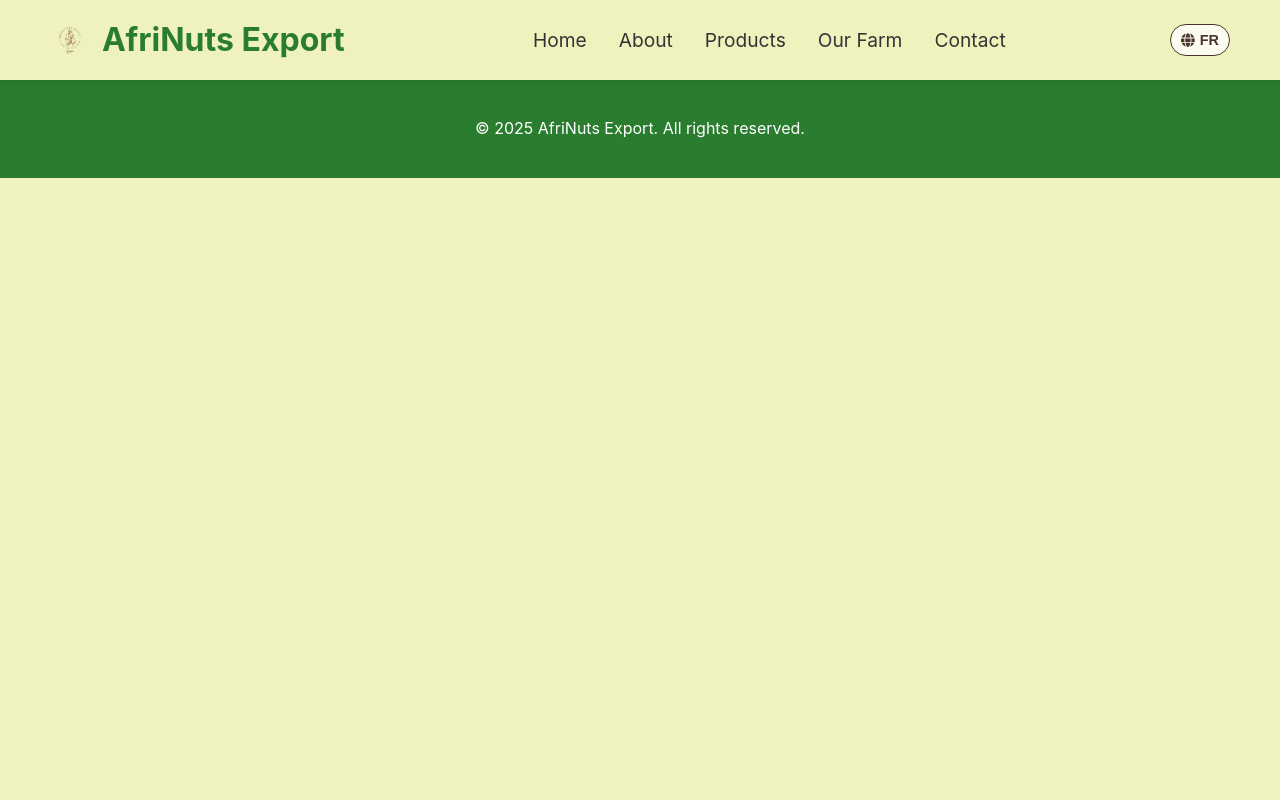
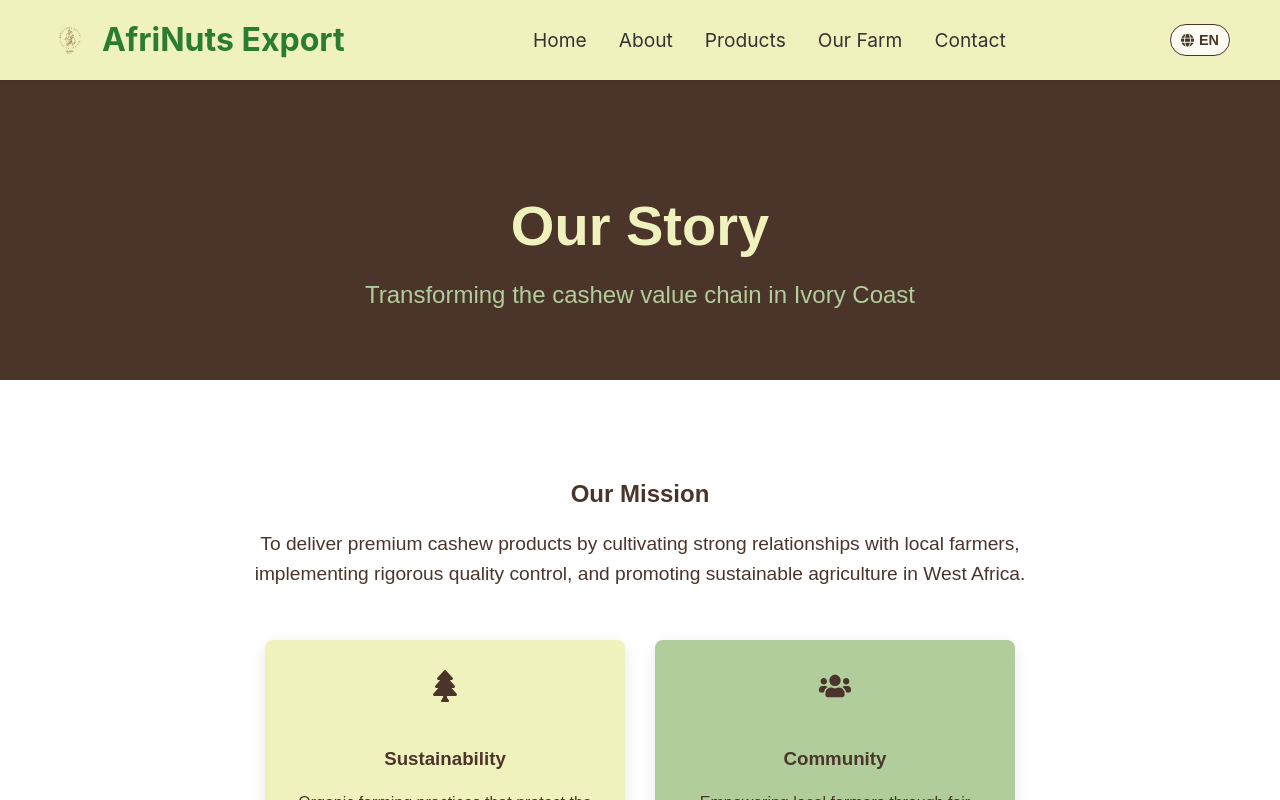
Before and after one commit to Hamza-hub320/afrinuts-export-website, a React (Create React App) app: page /afrinuts-export-website/about in a window 1280 px wide. Shown: the top 800 px of the page. Built offline with nearby package versions, Linux system fonts and the light colour scheme.

Commit message:
Add Outlet to Layout to render nested routes

```diff
--- a/src/components/Layout/Layout.js
+++ b/src/components/Layout/Layout.js
@@ -1,18 +1,15 @@
-import { useState } from 'react';
+
+import { Outlet } from 'react-router-dom';
 import Navbar from '../Navbar/Navbar';
 import Footer from '../Footer/Footer';
 
-const Layout = ({ children }) => {
-  const [language, setLanguage] = useState('en');
-
-  const toggleLanguage = () => {
-    setLanguage(language === 'en' ? 'fr' : 'en');
-  };
-
+const Layout = () => {
   return (
     <>
-      <Navbar language={language} toggleLanguage={toggleLanguage} />
-      <main>{children}</main>
+      <Navbar />
+      <main>
+        <Outlet />  {/* <- This renders the active page (Home, About, etc.) */}
+      </main>
       <Footer />
     </>
   );
```
